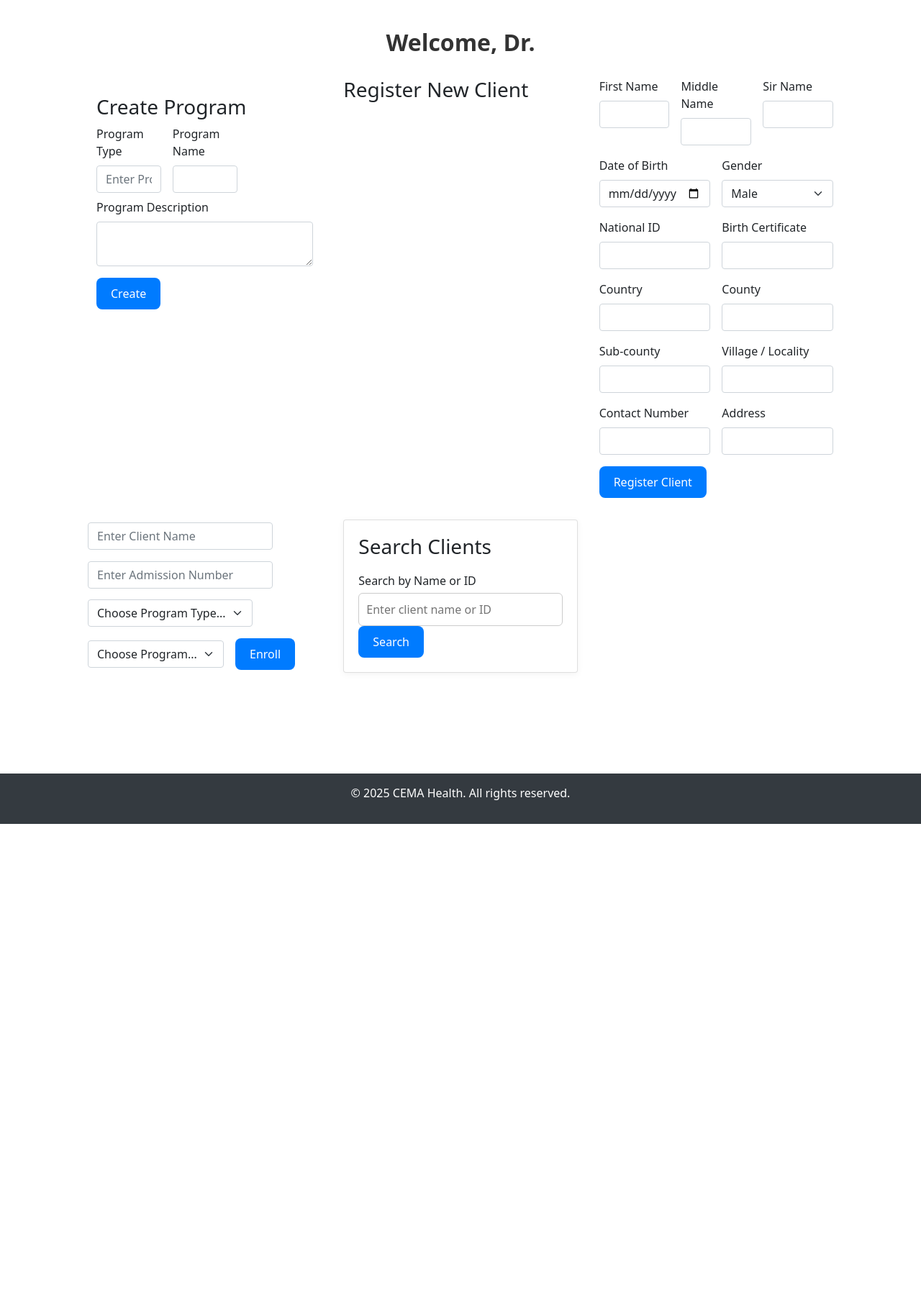
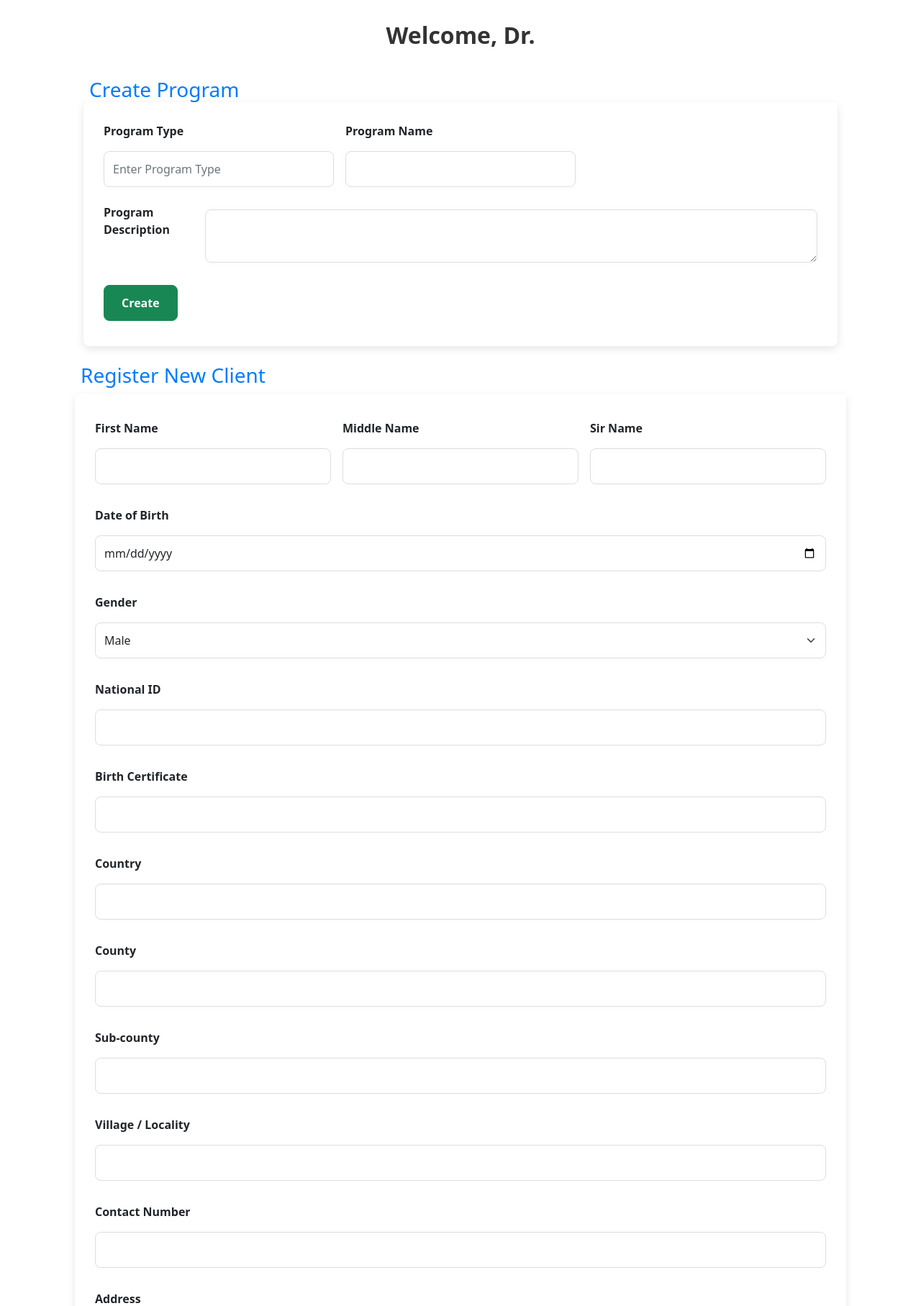
Before and after one commit to martinondiwa/CEMA_Health_Management_System, a Flask app: page /doctor/dashboard in a window 1280 px wide. Shown: the part 122-1937 px from the top of the page at 72% size. Before the commit the page ends 1267 px from the top, so only its background shows below. Run offline with Flask 2, Linux system fonts and the light colour scheme; the visitor is signed in with stand-in values (Sample User, id 1); data comes from the database, SQL or seed files in the repository; data that the repository does not hold is empty.

Commit message:
Update dashboard.css
aasdg

```diff
--- a/app/static/css/dashboard.css
+++ b/app/static/css/dashboard.css
@@ -1,94 +1,74 @@
-/* Dashboard Global Styles */
+/* Global Styles */
 body {
     font-family: 'Arial', sans-serif;
     background-color: #f1f5f8;
     margin: 0;
+    padding: 0;
 }
 
 /* Dashboard Container */
 .dashboard-container {
-    padding: 40px;
+    padding: 30px;
 }
 
 .dashboard-container h2 {
     text-align: center;
-    margin-bottom: 30px;
+    margin-bottom: 40px;
     color: #333;
     font-size: 2rem;
     font-weight: bold;
 }
 
-/* Dashboard Sections (Grid Layout) */
-.dashboard-sections {
-    display: grid;
-    grid-template-columns: repeat(auto-fit, minmax(320px, 1fr));
-    gap: 30px;
-    justify-content: space-between;
+/* Section Headings */
+h3 {
+    font-size: 1.5rem;
+    margin-bottom: 20px;
+    color: #007bff;
 }
 
-/* Card Styles */
-.card {
-    background: #fff;
+/* General Form Styles */
+form {
+    background-color: #fff;
     padding: 20px;
-    border-radius: 12px;
-    box-shadow: 0 2px 10px rgba(0, 0, 0, 0.05);
+    border-radius: 8px;
+    box-shadow: 0 4px 12px rgba(0, 0, 0, 0.1);
 }
 
-.card-header {
-    background-color: #007bff;
-    color: white;
-    padding: 15px;
-    border-radius: 8px 8px 0 0;
+label.form-label {
+    font-weight: bold;
 }
 
-.card-header h3 {
-    margin: 0;
+input.form-control,
+select.form-select,
+textarea.form-control {
+    border-radius: 8px;
+    border: 1px solid #ddd;
+    padding: 12px;
+    width: 100%;
+    margin-top: 8px;
 }
 
-.card-body {
-    padding: 20px;
-}
-
-/* Form Styles */
-.card form label {
-    display: block;
-    margin-top: 10px;
-    font-weight: 500;
-}
-
-.card form input,
-.card form select,
-.card form textarea {
-    width: 100%;
-    padding: 10px;
-    margin-top: 5px;
-    border-radius: 6px;
-    border: 1px solid #ccc;
-    transition: all 0.3s ease;
-}
-
-.card form input:focus,
-.card form select:focus,
-.card form textarea:focus {
+input.form-control:focus,
+select.form-select:focus,
+textarea.form-control:focus {
     border-color: #007bff;
     box-shadow: 0 0 5px rgba(0, 123, 255, 0.25);
 }
 
-/* Buttons */
+/* Button Styles */
 button.btn {
     border-radius: 8px;
-    padding: 10px 20px;
-    background-color: #007bff;
+    padding: 12px 24px;
     color: white;
-    border: none;
-    cursor: pointer;
-    transition: background-color 0.3s ease, transform 0.2s ease;
+    font-weight: bold;
+    transition: background-color 0.3s, transform 0.2s ease;
 }
 
 button.btn:hover {
     transform: scale(1.05);
 }
 
+/* Success Button */
 .btn-success {
     background-color: #28a745;
     border: none;
@@ -98,6 +78,7 @@
     background-color: #218838;
 }
 
+/* Primary Button */
 .btn-primary {
     background-color: #007bff;
     border: none;
@@ -107,37 +88,92 @@
     background-color: #0056b3;
 }
 
-.btn-outline-primary {
-    border: 2px solid #007bff;
-    color: #007bff;
-}
-
-.btn-outline-primary:hover {
+/* Search Button */
+.card button.btn {
     background-color: #007bff;
+    border: none;
     color: white;
 }
 
-/* Animations */
-.card {
-    animation: fadeIn 1s ease-out;
+.card button.btn:hover {
+    background-color: #0056b3;
 }
 
-@keyframes fadeIn {
-    from {
-        opacity: 0;
+/* Search Input */
+input[type="text"][name="query"] {
+    padding: 12px;
+    width: 100%;
+    margin-top: 8px;
+    border-radius: 8px;
+    border: 1px solid #ddd;
+}
+
+/* Form Layout Adjustments */
+.row {
+    margin-bottom: 15px;
+}
+
+.col-md-4, .col-md-6, .col-md-12, .col-auto {
+    margin-bottom: 15px;
+}
+
+.col-md-12 {
+    display: flex;
+    justify-content: flex-start;
+}
+
+@media (max-width: 768px) {
+    .col-md-4, .col-md-6 {
+        width: 100%;
     }
-    to {
-        opacity: 1;
+    .form-group {
+        width: 100%;
     }
 }
 
-/* Responsive Design */
+/* Container Styles for Larger Forms (e.g., Register New Client) */
+.container-fluid {
+    margin-bottom: 30px;
+}
+
+/* Full Width Form */
+form.row.g-3 {
+    margin-bottom: 30px;
+}
+
+form .col-md-6 {
+    width: 100%;
+}
+
+/* Styling for the Search Clients Section */
+.card {
+    background: #fff;
+    padding: 20px;
+    border-radius: 8px;
+    box-shadow: 0 4px 12px rgba(0, 0, 0, 0.1);
+    margin-bottom: 30px;
+}
+
+.card h3 {
+    margin-bottom: 20px;
+}
+
+.card input[type="text"] {
+    width: 100%;
+    padding: 12px;
+    margin-top: 8px;
+    border-radius: 8px;
+    border: 1px solid #ddd;
+}
+
+.card button.btn {
+    width: 100%;
+    padding: 12px;
+}
+
+/* Responsive Adjustments */
 @media (max-width: 768px) {
     .dashboard-sections {
-        flex-direction: column;
-    }
-
-    .card {
-        width: 100%;
+        display: block;
     }
 }
```
